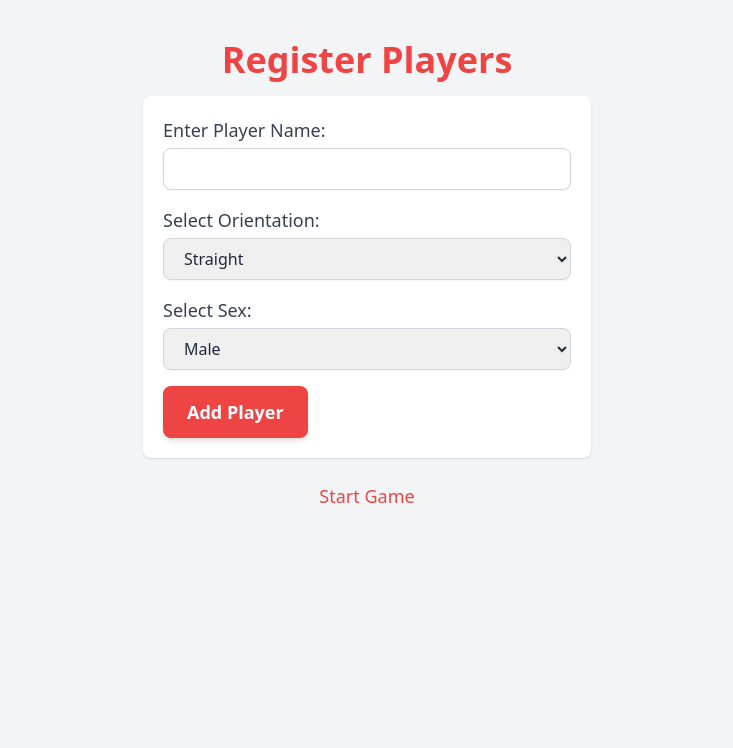
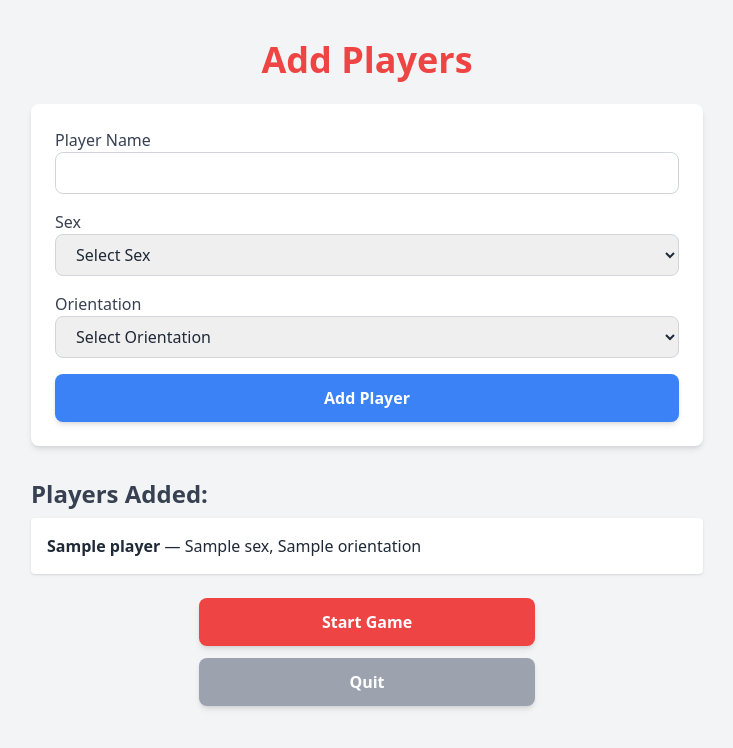
Before and after one commit to Baillie11/IceNSpice, a Flask app: template templates/index.html in a window 1280 px wide. Shown: the top 748 px of the page, without its empty margins (273-1006 px from the left). Run offline with Flask 3, Linux system fonts and the light colour scheme; the template is opened without the code that fills it: most values are stand-ins (such as "Sample title", 1, 10 or a date in 2020); some libraries are stand-ins or nearby versions.

Commit message:
Add round progression and challenge completion checkbox

```diff
--- a/app.py
+++ b/app.py
@@ -6,11 +6,11 @@ import smtplib
 from email.mime.text import MIMEText
 from dotenv import load_dotenv
 
-# Load environment variables from .env (for local use)
+# Load environment variables
 if os.path.exists(".env"):
     load_dotenv()
 
-# Manually set environment variables for PythonAnywhere if missing
+# Manually set defaults if running on PythonAnywhere
 if "ADMIN_EMAIL" not in os.environ:
     os.environ["ADMIN_EMAIL"] = "andrew@clickecommerce.com.au"
     os.environ["SMTP_SERVER"] = "smtp.gmail.com"
@@ -40,6 +40,7 @@ DB_FILE = "challenges.db"
 players = []
 current_player_index = 0
 current_question_number = 1
+current_round = 1
 
 def init_db():
     conn = sqlite3.connect(DB_FILE)
@@ -50,7 +51,7 @@ def init_db():
             intensity INTEGER NOT NULL CHECK(intensity BETWEEN 1 AND 10),
             orientation TEXT NOT NULL CHECK(orientation IN ('Straight', 'Bi')),
             pairing TEXT NOT NULL CHECK(pairing IN (
-                'Male to Female', 'Female to Male', 'Male to Male', 'Female to Female'
+                'Male to Female', 'Female to Male', 'Male to Male', 'Female to Female', 'All'
             )),
             challenge_text TEXT NOT NULL
         )
@@ -66,7 +67,7 @@ def home():
 
 @app.route("/game", methods=["GET", "POST"])
 def index():
-    global players, current_player_index, current_question_number
+    global players, current_player_index, current_question_number, current_round
     if request.method == "POST":
         name = request.form.get("name").strip()
         orientation = request.form.get("orientation")
@@ -75,6 +76,7 @@ def index():
             players.append({"name": name, "orientation": orientation, "sex": sex})
     current_player_index = 0
     current_question_number = 1
+    current_round = 1
     return render_template("index.html", players=players)
 
 @app.route("/randomize")
@@ -87,7 +89,7 @@ def randomize():
 
 @app.route("/gameplay")
 def gameplay():
-    global players, current_player_index, current_question_number
+    global players, current_player_index, current_question_number, current_round
     if not players:
         return redirect(url_for("index"))
 
@@ -104,23 +106,33 @@ def gameplay():
 
     return render_template("gameplay.html", players=players, challenge=challenge_text,
                            current_player=current_player, current_player_index=current_player_index,
-                           question_number=current_question_number)
+                           question_number=current_question_number, round_number=current_round)
 
-@app.route("/next_turn")
+@app.route("/next_turn", methods=["POST"])
 def next_turn():
-    global players, current_player_index, current_question_number
+    global players, current_player_index, current_question_number, current_round
     if players:
         current_player_index = (current_player_index + 1) % len(players)
         current_question_number += 1
+
+        total_questions = len(players) * 2
+        if current_question_number > total_questions:
+            if current_round < 10:
+                current_round += 1
+                current_question_number = 1
+            else:
+                return redirect(url_for("home"))  # End game after 10 rounds
+
     return redirect(url_for("gameplay"))
 
 @app.route("/quit")
 def quit_game():
-    global players, current_player_index, current_question_number
+    global players, current_player_index, current_question_number, current_round
     players = []
     current_player_index = 0
     current_question_number = 1
-    return redirect(url_for("index"))
+    current_round = 1
+    return redirect(url_for("home"))
 
 @app.route("/admin", methods=["GET", "POST"])
 def admin():
--- a/templates/index.html
+++ b/templates/index.html
@@ -1,41 +1,71 @@
 <!DOCTYPE html>
 <html lang="en">
 <head>
-    <meta charset="UTF-8">
-    <meta name="viewport" content="width=device-width, initial-scale=1.0">
-    <title>Ice n Spice - Register Players</title>
+  <meta charset="UTF-8" />
+  <meta name="viewport" content="width=device-width, initial-scale=1.0"/>
+  <title>Ice n Spice - Add Players</title>
   <script src="https://cdn.tailwindcss.com"></script>
 </head>
-<body class="bg-gray-100 text-gray-800">
+<body class="bg-gray-100 text-gray-800 min-h-screen py-10 px-5">
+  <div class="max-w-2xl mx-auto">
+    <h1 class="text-4xl font-bold text-red-500 mb-6 text-center">Add Players</h1>
 
-    <div class="flex flex-col items-center min-h-screen py-10 px-5">
-        <h1 class="text-4xl font-bold text-red-500">Register Players</h1>
+    <form method="POST" class="bg-white p-6 rounded-lg shadow-md space-y-4">
+      <div>
+        <label class="block font-medium text-gray-700">Player Name</label>
+        <input type="text" name="name" required
+               class="w-full px-4 py-2 border border-gray-300 rounded-lg focus:outline-none focus:ring-2 focus:ring-red-500" />
+      </div>
 
-        <form action="{{ url_for('index') }}" method="POST" class="mt-4 w-full max-w-md bg-white p-5 rounded-lg shadow">
-            <label for="name" class="block text-lg font-medium text-gray-700">Enter Player Name:</label>
-            <input type="text" name="name" required class="mt-1 block w-full px-4 py-2 border border-gray-300 rounded-lg shadow-sm focus:outline-none focus:ring-2 focus:ring-red-500">
+      <div>
+        <label class="block font-medium text-gray-700">Sex</label>
+        <select name="sex" required
+                class="w-full px-4 py-2 border border-gray-300 rounded-lg focus:outline-none focus:ring-2 focus:ring-red-500">
+          <option value="" disabled selected>Select Sex</option>
+          <option value="Male">Male</option>
+          <option value="Female">Female</option>
+        </select>
+      </div>
 
-            <label for="orientation" class="block text-lg font-medium text-gray-700 mt-4">Select Orientation:</label>
-            <select name="orientation" required class="mt-1 block w-full px-4 py-2 border border-gray-300 rounded-lg shadow-sm focus:outline-none focus:ring-2 focus:ring-red-500">
+      <div>
+        <label class="block font-medium text-gray-700">Orientation</label>
+        <select name="orientation" required
+                class="w-full px-4 py-2 border border-gray-300 rounded-lg focus:outline-none focus:ring-2 focus:ring-red-500">
+          <option value="" disabled selected>Select Orientation</option>
           <option value="Straight">Straight</option>
           <option value="Bi">Bi</option>
         </select>
+      </div>
 
-            <label for="sex" class="block text-lg font-medium text-gray-700 mt-4">Select Sex:</label>
-            <select name="sex" required class="mt-1 block w-full px-4 py-2 border border-gray-300 rounded-lg shadow-sm focus:outline-none focus:ring-2 focus:ring-red-500">
-                <option value="Male">Male</option>
-                <option value="Female">Female</option>
-            </select>
-
-            <button type="submit" class="mt-4 px-6 py-3 bg-red-500 text-white font-semibold text-lg rounded-lg shadow-md hover:bg-red-600 transition">
+      <button type="submit"
+              class="w-full bg-blue-500 text-white py-3 px-6 rounded-lg font-semibold shadow-md hover:bg-blue-600 transition">
         Add Player
       </button>
     </form>
 
-        <a href="{{ url_for('randomize') }}" class="mt-6 text-red-500 hover:underline text-lg">
+    {% if players %}
+    <div class="mt-8">
+      <h2 class="text-2xl font-semibold text-gray-700 mb-2">Players Added:</h2>
+      <ul class="space-y-2">
+        {% for player in players %}
+          <li class="bg-white p-4 rounded shadow flex justify-between items-center">
+            <span><strong>{{ player.name }}</strong> — {{ player.sex }}, {{ player.orientation }}</span>
+          </li>
+        {% endfor %}
+      </ul>
+    </div>
+
+    <div class="mt-6 flex flex-col items-center space-y-3">
+      <a href="{{ url_for('randomize') }}"
+         class="inline-block w-1/2 text-center px-6 py-3 bg-red-500 text-white font-semibold rounded-lg shadow-md hover:bg-red-600 transition">
         Start Game
       </a>
+      <a href="{{ url_for('quit_game') }}"
+         class="inline-block w-1/2 text-center px-6 py-3 bg-gray-400 text-white font-semibold rounded-lg shadow-md hover:bg-gray-500 transition">
+        Quit
+      </a>
     </div>
-
+    {% endif %}
+  </div>
 </body>
 </html>
```
Also changed, not shown: templates/gameplay.html (+48 -28 lines). Lines whose indentation alone changed are shown as unchanged.
